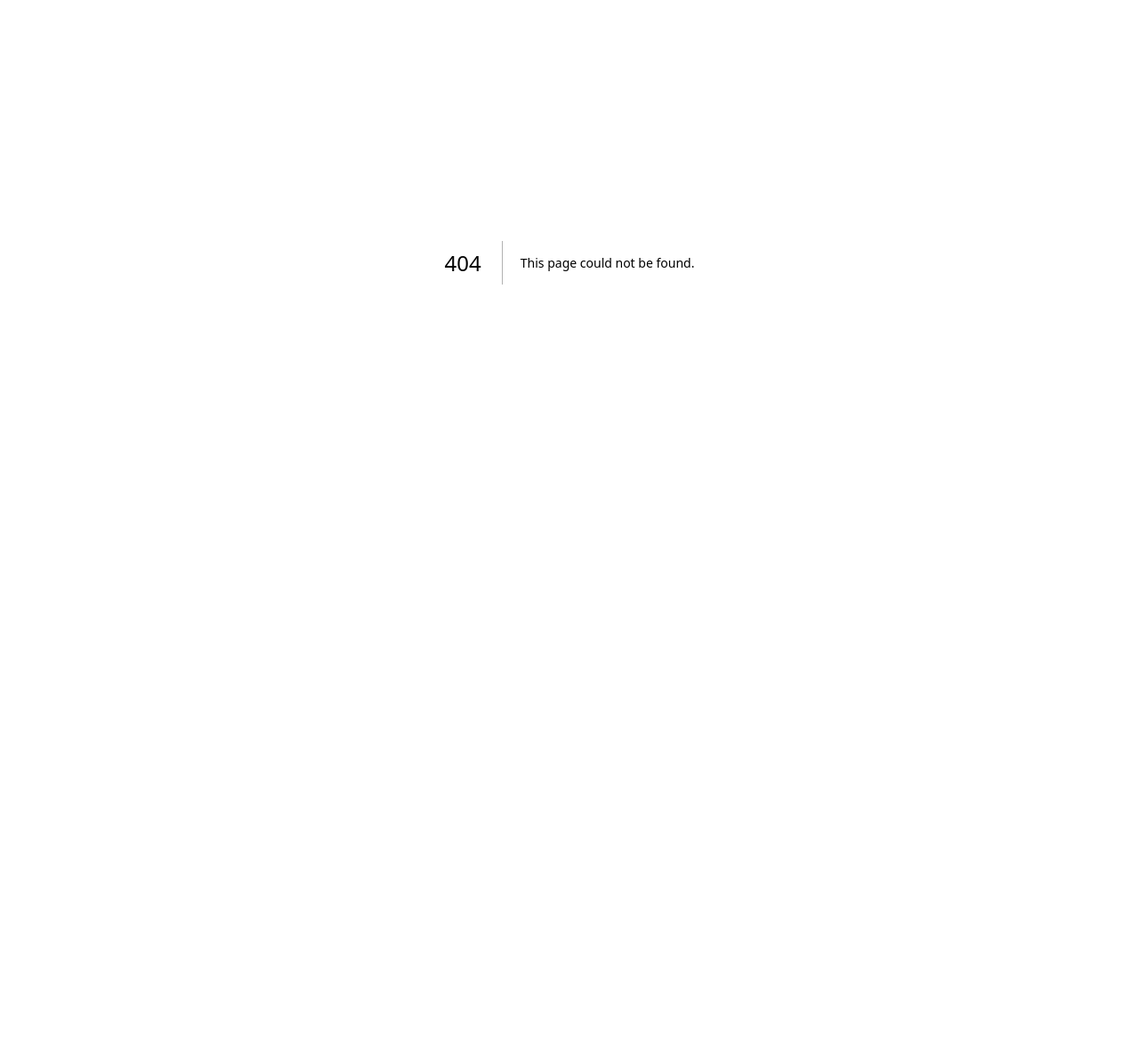
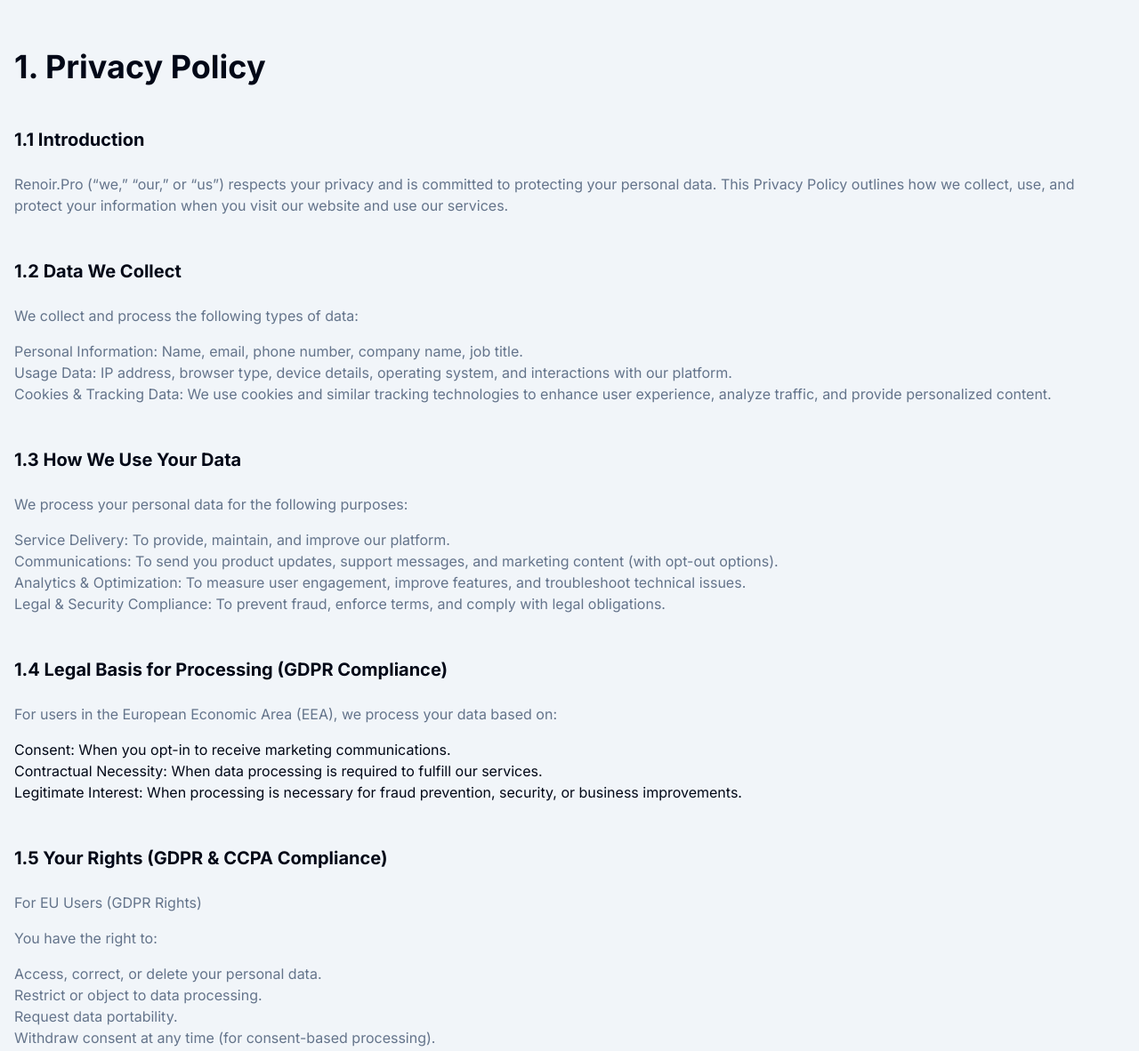
Before and after one commit to dev-smart-ui/renoir.ai, a Next.js app: page /privacy-policy in a window 1280 px wide. Before the commit this address had no page. Shown: the part 105-1287 px from the top of the page at 89% size. Before the commit the page ends 800 px from the top, so only its background shows below. Built offline with nearby package versions, Linux system fonts and the light colour scheme.

Commit message:
added terms pages

```diff
--- a/app/page.tsx
+++ b/app/page.tsx
@@ -10,7 +10,7 @@ import { Footer } from "../components/FooterSection/FooterSection"
 
 export default function Home() {
   return (
-    <main className="min-h-screen">
+    <main id="top" className="min-h-screen">
       <Header />
       <Hero />
       <ICP />
--- /dev/null
+++ b/app/privacy-policy/page.tsx
@@ -0,0 +1,73 @@
+
+export default function PrivacyPolicy() {
+
+    return (
+    <section className="py-20 bg-secondary scroll-mt-20">
+      <div className="py-20 bg-secondary scroll-mt-20">
+      <div className="container mx-auto px-4">
+
+          <h2 className="text-4xl font-bold mb-12">1. Privacy Policy</h2>
+          <h3 className="text-xl font-bold mb-6 mt-12">
+          1.1 Introduction
+          </h3>
+          <p className="mb-4 text-muted-foreground">
+          Renoir.Pro (“we,” “our,” or “us”) respects your privacy and is committed to protecting your personal data. This Privacy Policy outlines how we collect, use, and protect your information when you visit our website and use our services.
+          </p>
+          <h3 className="text-xl font-bold mb-6 mt-12">1.2 Data We Collect</h3>
+          <p className="mb-4 text-muted-foreground">We collect and process the following types of data:</p>
+          <p className="mb-4 text-muted-foreground">Personal Information: Name, email, phone number, company name, job title.
+<p>Usage Data: IP address, browser type, device details, operating system, and interactions with our platform.</p>
+Cookies & Tracking Data: We use cookies and similar tracking technologies to enhance user experience, analyze traffic, and provide personalized content.</p>
+          <h3 className="text-xl font-bold mb-6 mt-12">1.3 How We Use Your Data</h3>
+          <p className="mb-4 text-muted-foreground">We process your personal data for the following purposes:</p>
+          <p className="mb-4 text-muted-foreground">
+          Service Delivery: To provide, maintain, and improve our platform.
+<p>Communications: To send you product updates, support messages, and marketing content (with opt-out options).</p>
+<p>Analytics & Optimization: To measure user engagement, improve features, and troubleshoot technical issues.</p>
+Legal & Security Compliance: To prevent fraud, enforce terms, and comply with legal obligations.
+          </p>
+          <h3 className="text-xl font-bold mb-6 mt-12">1.4 Legal Basis for Processing (GDPR Compliance)</h3>
+          <p className="mb-4 text-muted-foreground">For users in the European Economic Area (EEA), we process your data based on:</p>
+          <p className="mb-4 text-muted-foreground"></p>
+          Consent: When you opt-in to receive marketing communications.
+
+<p>Contractual Necessity: When data processing is required to fulfill our services.<p/>
+
+Legitimate Interest: When processing is necessary for fraud prevention, security, or business improvements.
+          </p>
+          <h3 className="text-xl font-bold mb-6 mt-12">1.5 Your Rights (GDPR & CCPA Compliance)          </h3>
+          <p className="mb-4 text-muted-foreground">For EU Users (GDPR Rights)</p>
+          <p className="mb-4 text-muted-foreground">You have the right to:</p>
+          <p className="mb-4 text-muted-foreground">
+          Access, correct, or delete your personal data.
+<p>Restrict or object to data processing.</p>
+<p>Request data portability.</p>
+<p>Withdraw consent at any time (for consent-based processing).</p>
+<p>To exercise your rights, contact us at [Insert Email].</p>
+
+
+
+<p className="mb-4 text-muted-foreground">For California Residents (CCPA Rights)</p>
+
+
+
+<p className="mb-4 text-muted-foreground">California users can:</p>
+
+
+
+Request details about the personal data we collect and how it’s used.
+<p>Ask for deletion of personal data.</p>
+<p>Opt out of data sales (we do not sell personal data).</p>
+To make a CCPA request, contact us at [Insert Email] or call [Insert Phone Number].
+          </p>
+          <h3 className="text-xl font-bold mb-6 mt-12">1.6 Data Sharing & Third-Party Processing</h3>
+          <p className="mb-4 text-muted-foreground">We do not sell personal data. However, we may share data with:</p>
+          <p className="mb-4 text-muted-foreground">Service Providers: Cloud hosting, analytics, and customer support vendors.
+          <p>Legal Authorities: When required by law or to protect our legal rights.</p></p>
+          <h3 className="text-xl font-bold mb-6 mt-12">1.7 Data Security & Retention</h3>
+          <p className="mb-4 text-muted-foreground">We implement encryption, access controls, and monitoring to safeguard your data. We retain data only for as long as necessary for business, legal, or compliance purposes.</p>
+        </div>
+    </div>
+    </section>
+    );
+  }
--- /dev/null
+++ b/app/terms-of-service/page.tsx
@@ -0,0 +1,41 @@
+
+export default function TermsOfService() {
+
+    return (
+
+    <section className="py-20 bg-secondary scroll-mt-20">
+      <div className="container mx-auto px-4">
+
+          <h2 className="text-4xl font-bold mb-12">2. Terms of Service</h2>
+          <h3 className="text-xl font-bold mb-6 mt-12">
+          2.1 Acceptance of Terms
+          </h3>
+          <p className="mb-4 text-muted-foreground">
+          By using Renoir.Pro (“Service”), you agree to these Terms of Service. If you do not agree, do not use our platform.
+          </p>
+          <h3 className="text-xl font-bold mb-6 mt-12">2.2 Use of Service</h3>
+          <p className="mb-4 text-muted-foreground">You must be at least 18 years old to use our services.</p>
+          <p className="mb-4 text-muted-foreground">You agree not to misuse the platform (e.g., unauthorized access, scraping, or harming other users).</p>
+          <h3 className="text-xl font-bold mb-6 mt-12">2.3 User Accounts & Responsibilities</h3>
+          <p className="mb-4 text-muted-foreground">You are responsible for maintaining account security.</p>
+          <p className="mb-4 text-muted-foreground">We reserve the right to suspend accounts that violate our policies.</p>
+          <h3 className="text-xl font-bold mb-6 mt-12">2.4 Intellectual Property</h3>
+          <p className="mb-4 text-muted-foreground">All content, trademarks, and software remain the property of Renoir.Pro.</p>
+          <p className="mb-4 text-muted-foreground">You may not copy, modify, or redistribute our content without authorization.</p>
+          <h3 className="text-xl font-bold mb-6 mt-12">2.5 Payment & Subscription Terms</h3>
+          <p className="mb-4 text-muted-foreground">Certain features require a paid subscription billed [monthly/annually].</p>
+          <p className="mb-4 text-muted-foreground">Refund policies are subject to our [Refund Policy].</p>
+          <h3 className="text-xl font-bold mb-6 mt-12">2.6 Data Protection & Compliance</h3>
+          <p className="mb-4 text-muted-foreground">We comply with GDPR and CCPA regulations and commit to protecting your data.</p>
+          <h3 className="text-xl font-bold mb-6 mt-12">2.7 Limitation of Liability</h3>
+          <p className="mb-4 text-muted-foreground">We are not liable for indirect or consequential damages arising from service use.</p>
+          <p className="mb-4 text-muted-foreground">Our total liability is limited to the amount paid for the service in the last 12 months.</p>
+          <h3 className="text-xl font-bold mb-6 mt-12">2.8 Modifications to Terms</h3>
+          <p className="mb-4 text-muted-foreground"> We may update these terms periodically. Continued use of our services constitutes acceptance of the latest terms.</p>
+          <h3 className="text-xl font-bold mb-6 mt-12">3. Contact Information</h3>
+          <p className="mb-4 text-muted-foreground">For privacy inquiries, requests, or general questions, contact us at:</p>
+          <p className="mb-4 text-muted-foreground"> Email: Doug@Renoir.Pro</p>
+        </div>
+    </section>
+    );
+  }
--- a/components/FooterSection/FooterSection.tsx
+++ b/components/FooterSection/FooterSection.tsx
@@ -1,5 +1,8 @@
+"use client"
+
 import Link from "next/link"
 import Image from "next/image"
+import { Button } from "@/components/ui/button"
 import { Facebook, X, LinkedinIcon as LinkedIn } from "lucide-react"
 import styles from "./FooterSection.module.scss"
 
@@ -18,6 +21,12 @@ const Twitter = () => (
 
 
 export function Footer() {
+  const scrollToSection = (sectionId: string) => {
+    const section = document.getElementById(sectionId)
+    if (section) {
+      section.scrollIntoView({ behavior: "smooth" })
+    }
+  }
   return (
     <footer className="bg-secondary py-12">
       <div className="container mx-auto">
@@ -26,17 +35,17 @@ export function Footer() {
             <h3 className="font-semibold mb-4">Company</h3>
             <ul className="space-y-2">
               <li>
-                <Link href="/about" className="text-muted-foreground hover:text-primary">
-                  About
-                </Link>
+              <button onClick={() => scrollToSection("about")} className="text-muted-foreground hover:text-primary">
+                About
+              </button>
               </li>
               <li>
-                <Link href="/features" className="text-muted-foreground hover:text-primary">
-                  Services
-                </Link>
+                <button onClick={() => scrollToSection("resources")} className="text-muted-foreground hover:text-primary">
+                  Resources
+                </button>
               </li>
               <li>
-                <Link href="/blog" className="text-muted-foreground hover:text-primary">
+                <Link href="#" className="text-muted-foreground hover:text-primary">
                   Blog
                 </Link>
               </li>
@@ -46,17 +55,17 @@ export function Footer() {
             <h3 className="font-semibold mb-4">Support</h3>
             <ul className="space-y-2">
               <li>
-                <Link href="/contact" className="text-muted-foreground hover:text-primary">
+                <button onClick={() => scrollToSection("contact")} className="text-muted-foreground hover:text-primary">
                   Contact
-                </Link>
+                </button>
               </li>
               <li>
-                <Link href="/privacy" className="text-muted-foreground hover:text-primary">
+                <Link href="/privacy-policy" className="text-muted-foreground hover:text-primary">
                   Privacy Policy
                 </Link>
               </li>
               <li>
-                <Link href="/terms" className="text-muted-foreground hover:text-primary">
+                <Link href="/terms-of-service" className="text-muted-foreground hover:text-primary">
                   Terms of Service
                 </Link>
               </li>
@@ -81,7 +90,7 @@ export function Footer() {
             <h3 className="font-semibold mb-4">Newsletter</h3>
             <p className="text-muted-foreground mb-4">Stay updated with our latest news and offers.</p>
             <form className="flex">
-              <input type="email" placeholder="Enter your email" className="flex-grow p-2 rounded-l-md" />
+              <input required type="email" placeholder="Enter your email" className="flex-grow p-2 rounded-l-md" />
               <button type="submit" className="bg-primary text-primary-foreground p-2 rounded-r-md">
                 Subscribe
               </button>
--- a/components/Header.tsx
+++ b/components/Header.tsx
@@ -17,7 +17,7 @@ export function Header() {
           Renoir.AI
         </button>
         <div className="hidden md:flex space-x-6">
-          <button onClick={() => scrollToSection("products")} className="text-sm hover:text-primary transition-colors">
+          <button onClick={() => scrollToSection("top")} className="text-sm hover:text-primary transition-colors">
             Home
           </button>
           <button onClick={() => scrollToSection("about")} className="text-sm hover:text-primary transition-colors">
--- a/components/ICP.tsx
+++ b/components/ICP.tsx
@@ -42,7 +42,7 @@ export function ICP() {
   }
 
   return (
-    <section id="icp" className="py-20 bg-secondary">
+    <section id="resources" className="py-20 bg-secondary">
       <div className="container mx-auto px-4">
         <div className="text-center mb-12">
           <h2 className="text-4xl font-bold mb-4">Pinpoint Your Perfect Prospects</h2>
```
